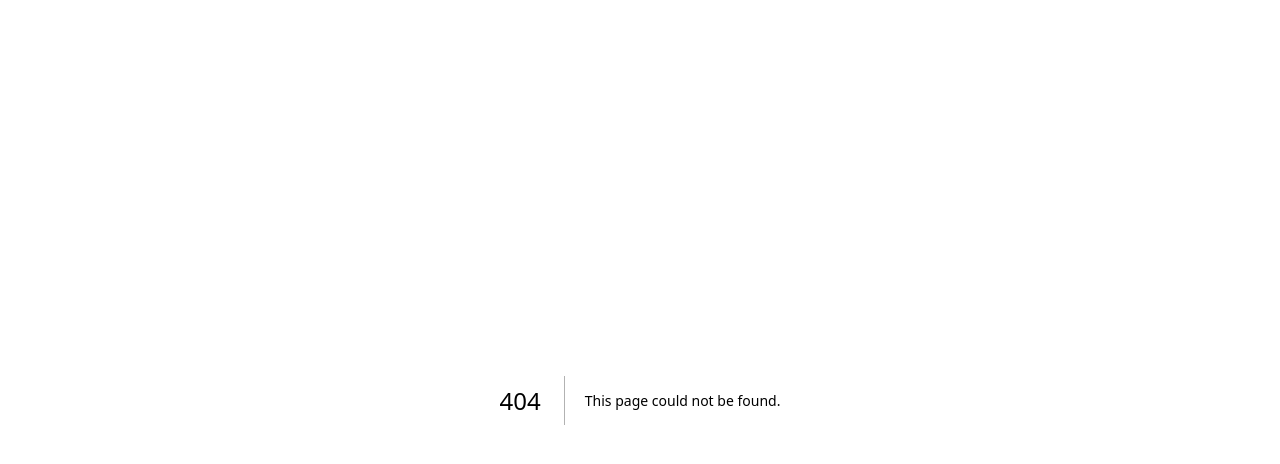
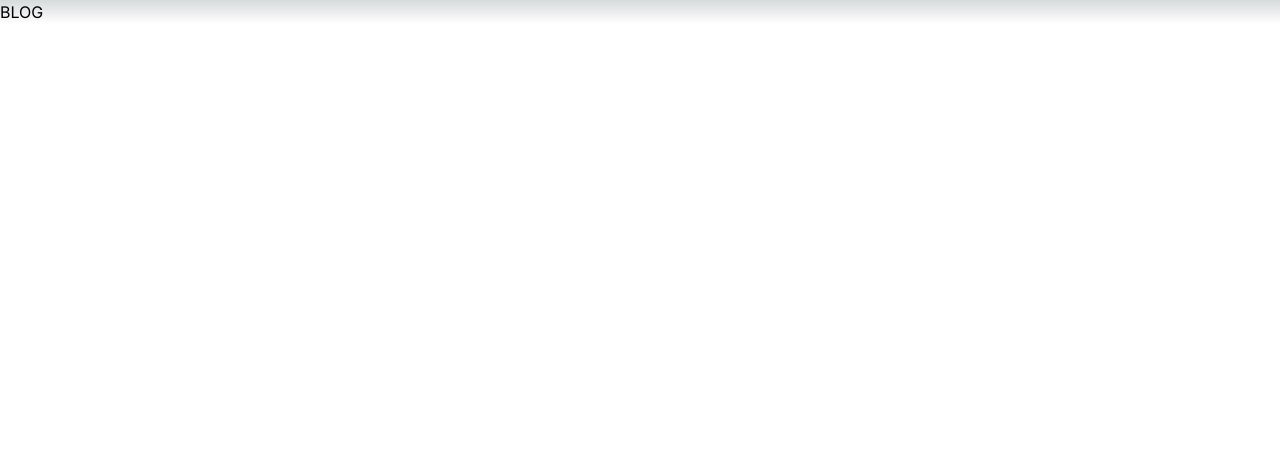
Before and after one commit to FilipaMerino/elizabethnardella, a Next.js app: page /blog in a window 1280 px wide. Before the commit this address had no page. Shown: the top 464 px of the page. Built offline with nearby package versions, Linux system fonts and the light colour scheme.

Commit message:
Routing to "Blog" page defined

```diff
--- /dev/null
+++ b/app/blog/page.tsx
@@ -0,0 +1,9 @@
+const Blog = () => {
+    return(
+        <div>
+            <h1>BLOG</h1>
+        </div>
+    )
+}
+
+export default Blog;
```
